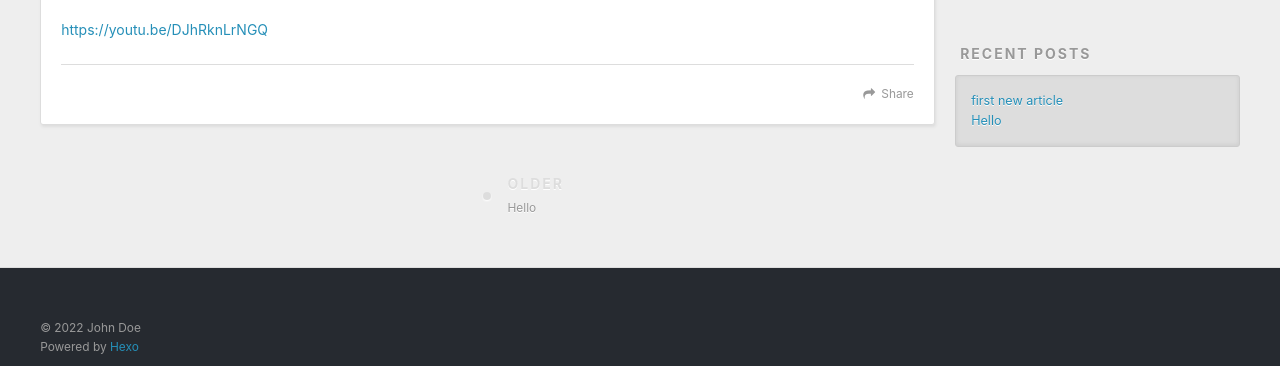
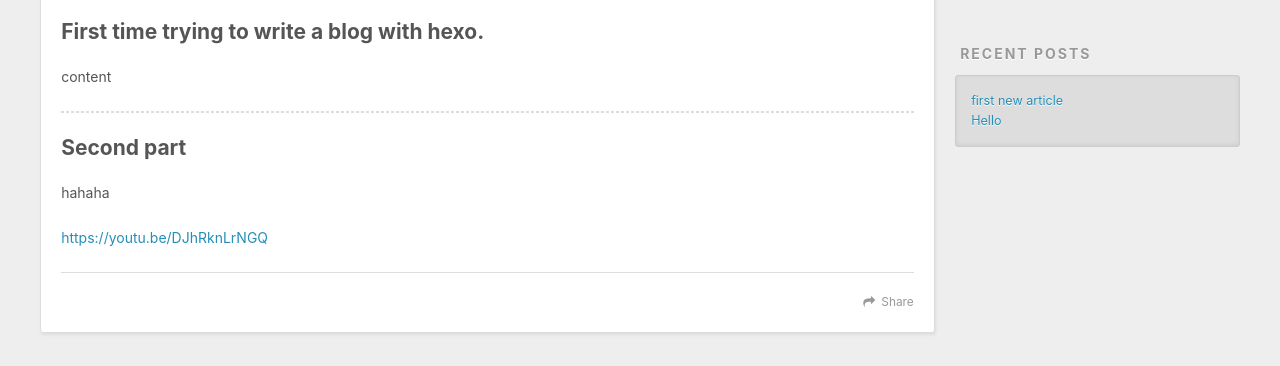
Before and after one commit to CQdaMoney/CQ, a plain HTML site: page 2022/10/02/first-new-article/index.html in a window 1280 px wide. Shown: the part 434-800 px from the top of the page. Drawn offline with nearby package versions, Linux system fonts and the light colour scheme.

Commit message:
Site updated: 2022-10-03 14:15:00

```diff
--- a/2022/10/02/first-new-article/index.html
+++ b/2022/10/02/first-new-article/index.html
@@ -7,15 +7,15 @@
 
   <title>first new article | CQ_librarian</title>
   <meta name="viewport" content="width=device-width, initial-scale=1, maximum-scale=1">
-  <meta name="description" content="https:&#x2F;&#x2F;youtu.be&#x2F;DJhRknLrNGQ">
+  <meta name="description" content="First time trying to write a blog with hexo.content  Second parthahaha  https:&#x2F;&#x2F;youtu.be&#x2F;DJhRknLrNGQ">
 <meta property="og:type" content="article">
 <meta property="og:title" content="first new article">
 <meta property="og:url" content="https://cqdamoney.github.io/CQ/2022/10/02/first-new-article/index.html">
 <meta property="og:site_name" content="CQ_librarian">
-<meta property="og:description" content="https:&#x2F;&#x2F;youtu.be&#x2F;DJhRknLrNGQ">
+<meta property="og:description" content="First time trying to write a blog with hexo.content  Second parthahaha  https:&#x2F;&#x2F;youtu.be&#x2F;DJhRknLrNGQ">
 <meta property="og:locale" content="en_US">
 <meta property="article:published_time" content="2022-10-02T15:34:50.000Z">
-<meta property="article:modified_time" content="2022-10-03T05:19:43.287Z">
+<meta property="article:modified_time" content="2022-10-03T05:39:17.338Z">
 <meta property="article:author" content="John Doe">
 <meta name="twitter:card" content="summary">
 
@@ -90,7 +90,10 @@
 
     <div class="article-entry" itemprop="articleBody">
 
-        <p><a target="_blank" rel="noopener" href="https://youtu.be/DJhRknLrNGQ">https://youtu.be/DJhRknLrNGQ</a></p>
+        <h2 id="First-time-trying-to-write-a-blog-with-hexo"><a href="#First-time-trying-to-write-a-blog-with-hexo" class="headerlink" title="First time trying to write a blog with hexo."></a>First time trying to write a blog with hexo.</h2><p>content</p>
+<hr>
+<h2 id="Second-part"><a href="#Second-part" class="headerlink" title="Second part"></a>Second part</h2><p>hahaha </p>
+<p><a target="_blank" rel="noopener" href="https://youtu.be/DJhRknLrNGQ">https://youtu.be/DJhRknLrNGQ</a></p>
 
 
     </div>
```
Also changed, not shown: index.html (+4 -1 lines).
